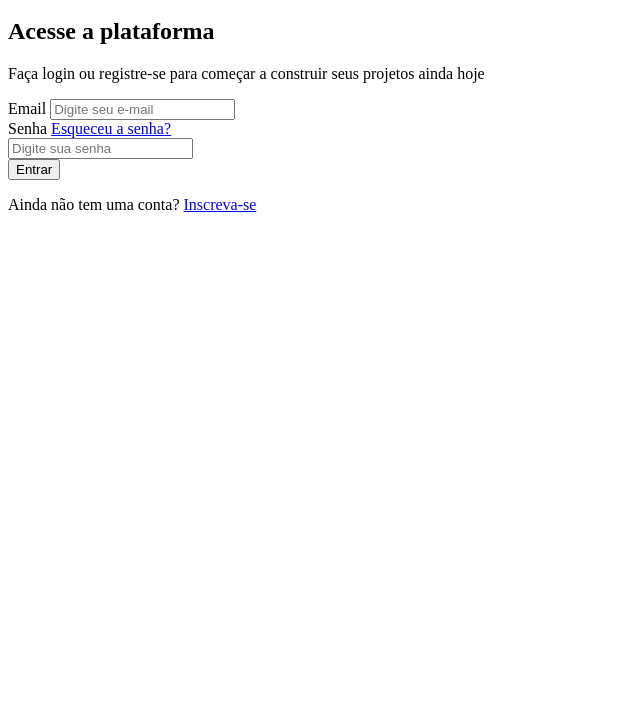
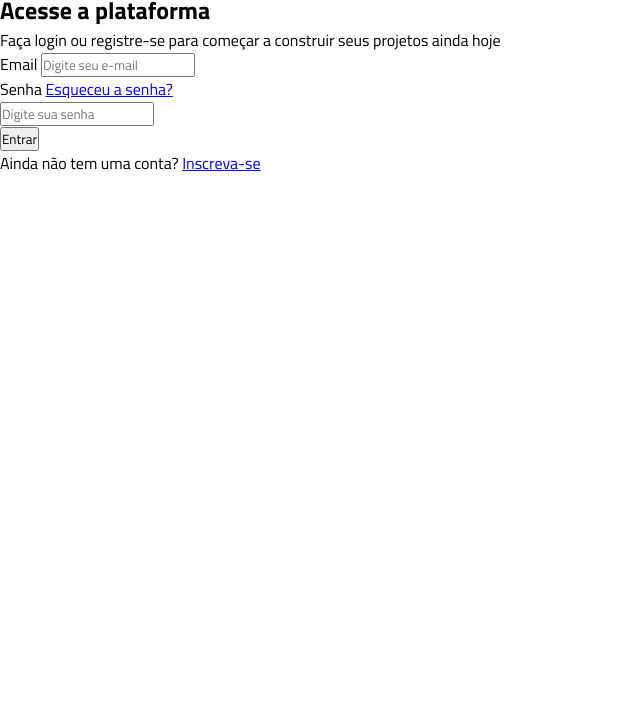
Before and after one commit to Leciane-Silva12A/Vertigo., a plain HTML site: page index.html in a window 1280 px wide. Shown: the part 82-800 px from the top of the page, without its empty margins (0-640 px from the left). Drawn offline with Linux system fonts and the light colour scheme.

Commit message:
atualização - fonte da página

```diff
--- a/index.html
+++ b/index.html
@@ -1,11 +1,16 @@
 <!DOCTYPE html>
 <html lang="pt-BR">
+
 <head>
     <meta charset="UTF-8">
     <meta name="viewport" content="width=device-width, initial-scale=1.0">
     <link rel="stylesheet" href="style.css">
+    <link rel="preconnect" href="https://fonts.googleapis.com">
+    <link rel="preconnect" href="https://fonts.gstatic.com" crossorigin>
+    <link href="https://fonts.googleapis.com/css2?family=Titillium+Web:wght@400;600;700&display=swap" rel="stylesheet">
     <title>Vertigo</title>
 </head>
+
 <body>
     <header>
         <img src="./vertigo/logo.png" alt="logo">
@@ -40,4 +45,5 @@
     </section>
     </main>
 </body>
+
 </html>
--- a/style.css
+++ b/style.css
@@ -0,0 +1,6 @@
+* {
+    margin: 0;
+    padding: 0;
+    box-sizing: border-box;
+    font-family: "Titillium Web", sans-serif;
+}
```
Lines whose indentation alone changed are shown as unchanged.
